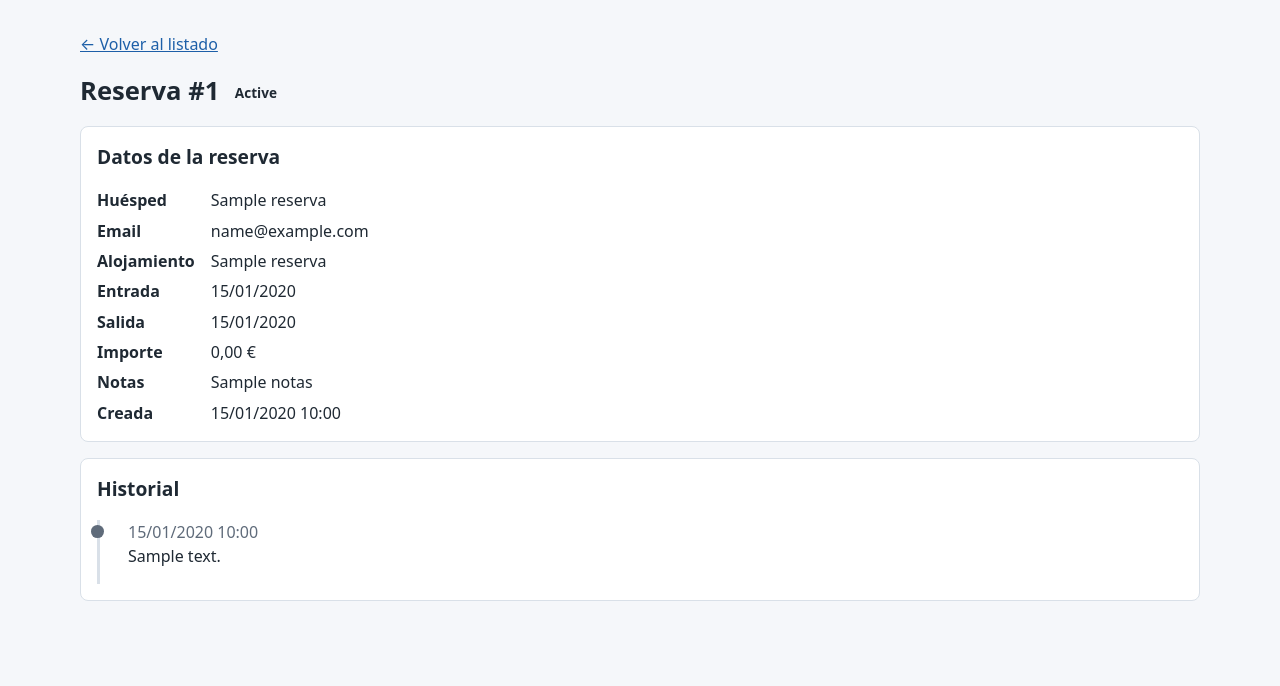
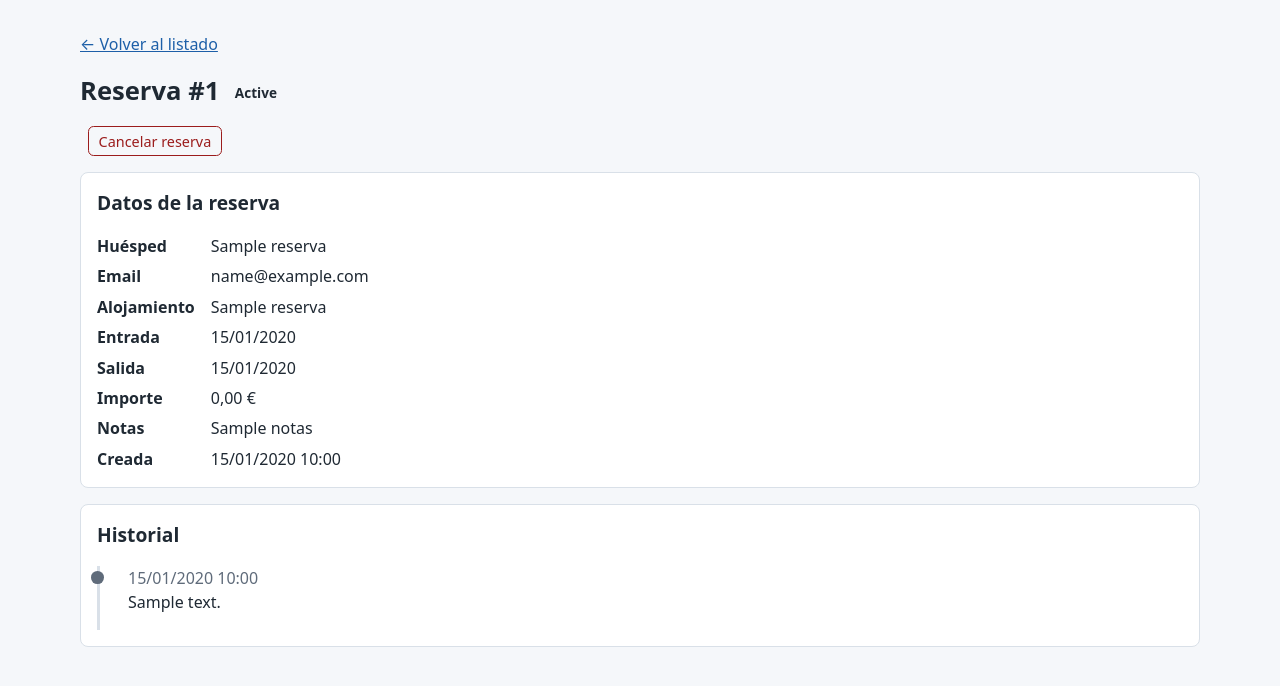
Before and after one commit to coralormad/pruebatecnicaMP, a PHP site: template templates/reservas/detalle.html.twig in a window 1280 px wide. Shown: the part 48-734 px from the top of the page. Run offline with PHP 8.4, Linux system fonts and the light colour scheme; the template is opened without the code that fills it: most values are stand-ins (such as "Sample title", 1, 10 or a date in 2020); some libraries are stand-ins or nearby versions.

Commit message:
feat: cancel reservation from detail view

```diff
--- a/templates/reservas/detalle.html.twig
+++ b/templates/reservas/detalle.html.twig
@@ -5,7 +5,19 @@
 {% block content %}
     <p><a href="/reservas">← Volver al listado</a></p>
 
-    <h1>Reserva #{{ reserva.id }} {% include 'reservas/_estado.html.twig' with {estado: reserva.estado} only %}</h1>
+    <h1>
+        Reserva #{{ reserva.id }}
+        <span id="estado-actual">{% include 'reservas/_estado.html.twig' with {estado: reserva.estado} only %}</span>
+    </h1>
+
+    <div id="avisos" class="aviso" role="status" aria-live="polite" hidden></div>
+
+    {% if reserva.estado != 'cancelada' %}
+        <p>
+            <button type="button" class="boton-peligro requiere-js" data-accion="cancelar"
+                    data-id="{{ reserva.id }}" data-nombre="{{ reserva.nombre_huesped }}">Cancelar reserva</button>
+        </p>
+    {% endif %}
 
     <section class="tarjeta" aria-labelledby="titulo-datos">
         <h2 id="titulo-datos">Datos de la reserva</h2>
@@ -42,7 +54,7 @@
 
         {% set etiquetas = {creacion: 'Creada', confirmacion: 'Confirmada', cancelacion: 'Cancelada'} %}
 
-        <ol class="timeline">
+        <ol id="historial" class="timeline">
             {% for evento in reserva.eventos %}
                 <li class="timeline__evento timeline__evento--{{ evento.tipo }}">
                     <time datetime="{{ evento.fecha_creacion|date('c') }}">{{ evento.fecha_creacion|date('d/m/Y H:i') }}</time>
@@ -52,4 +64,17 @@
             {% endfor %}
         </ol>
     </section>
+
+    {# Molde de un evento para detalle.js (misma estructura que los <li> de arriba). #}
+    <template id="plantilla-evento">
+        <li class="timeline__evento">
+            <time></time>
+            <strong></strong>
+            <span></span>
+        </li>
+    </template>
 {% endblock %}
+
+{% block scripts %}
+    <script type="module" src="/assets/js/detalle.js"></script>
+{% endblock %}
```
Also changed, not shown: tests/Unit/View/PlantillasTest.php (+26 -0 lines), public/assets/js/detalle.js (added).
